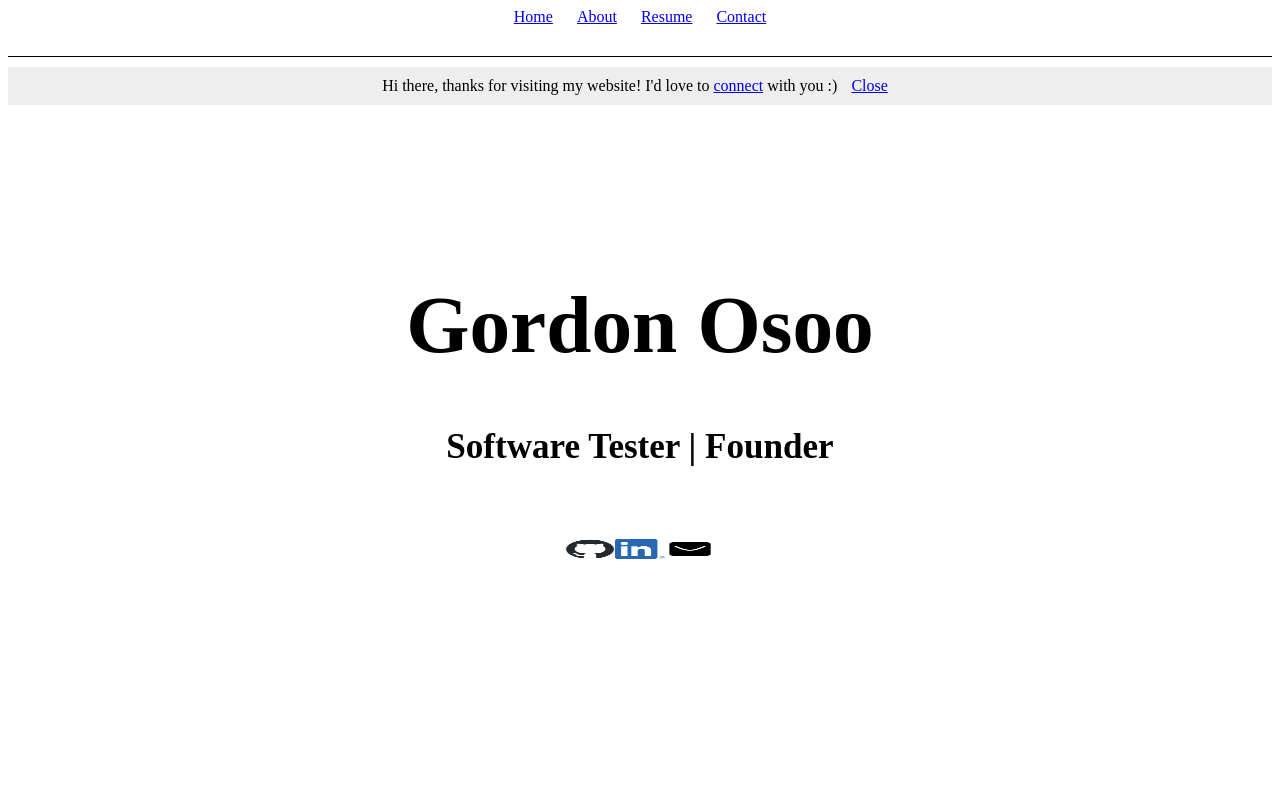
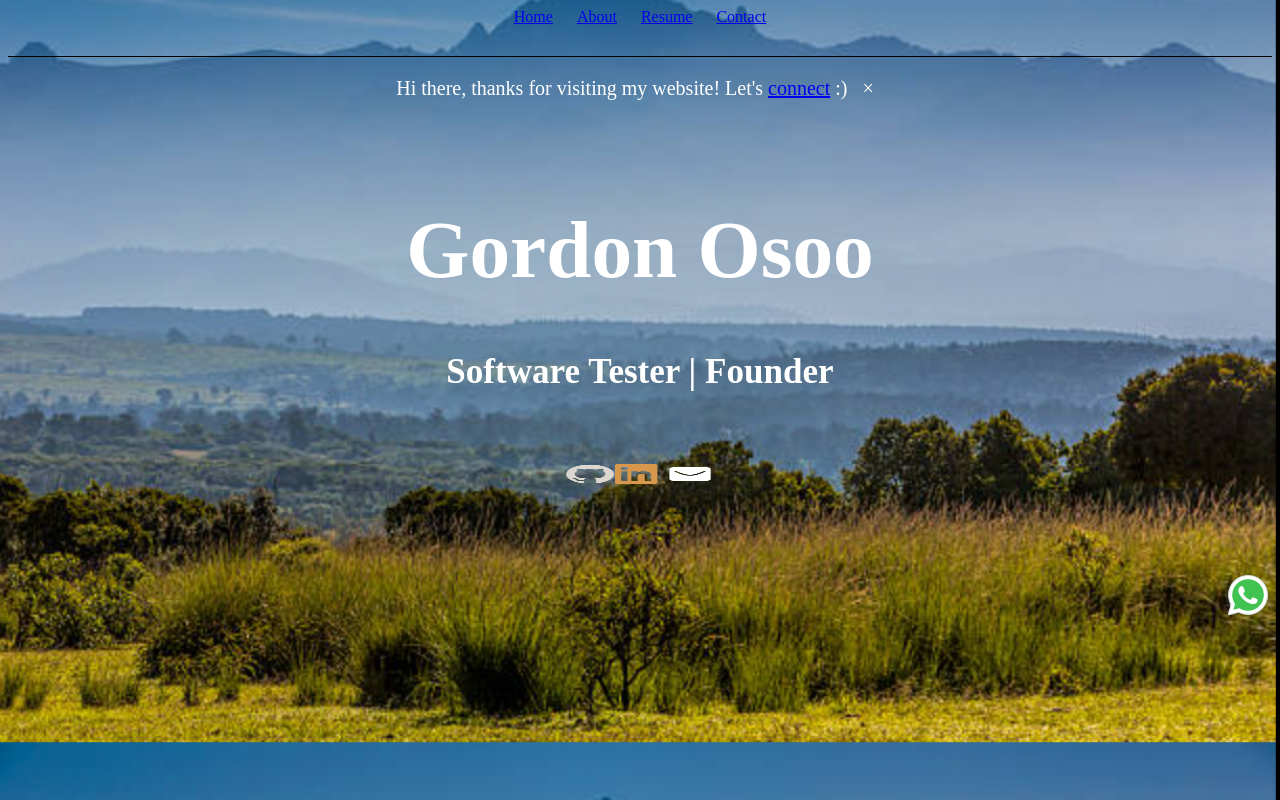
Before and after one commit to osooabina/OsooWebsite, a plain HTML site: page index.html in a window 1280 px wide. Drawn offline with Linux system fonts and the light colour scheme; files whose address does not match are found by name.

Commit message:
add icons

```diff
--- a/css/style.css
+++ b/css/style.css
@@ -2,41 +2,46 @@
   border-bottom: 1px solid #000;
   padding-bottom: 30px;
   margin-bottom: 10px; /* creates 10 pixels of space between menu items */
+  color: white;
 }
 .menu {
   display: flex;
   justify-content: center; /* center the items horizontally */
+  color: white;
 }
 
 .menu ul {
   list-style-type: none; /* remove the default bullet points */
   margin: 0;
   padding: 0;
+  color: white;
 }
 
 .menu li {
   display: inline-block;
   margin: 0 10px; /* add some spacing between the items */
+  color: white;
 }
-
 .contact {
   text-align: center;
 }
 .banner{
   font-size: 30px;
-  background-color: #fff;
-  padding: 100px;
+  padding: 20px;
   text-align: center;
+  color: white;
 }
 .social-links {
     display: flex;
     justify-content: center;
     list-style: none;
     padding: 30px;
+    color: white;
   }
 
 social-links li {
     margin: 0 10px;
+    color: white;
   }
 
 .social-links li:first-child {
@@ -53,11 +58,15 @@ social-links li {
 .banner-text {
   text-align: center;
 }
-
 .banner-close {
-  background-color: #eee;
   padding: 10px;
   margin-bottom: 20px;
+  font-size: 20px;
+  text-decoration: none;
+  top: 10px;
+  right: 10px;
+  color: white;
+}
 }
 
 .banner-close-text {
@@ -71,17 +80,28 @@ social-links li {
   color: #333;
   text-decoration: none;
 }
-
-.banner-close-close:hover {
-  text-decoration: underline;
+.profile{
+  text-align: center;
 }
 
+.column-profile {
+  width: 40%;
+  float: left;
 
-#index {
-  background-color: #ccc;
 }
 
+}
+.row about-content{
+  float: right;
+}
+.column-skills{
+  width: 40%;
+  float: left;
 
-#contact {
-  background-color: #ccc;
 }
+.row section-intro{
+  text-align: center;
+}
+.whatsapp {
+  text-align: right;
+}
--- a/index.html
+++ b/index.html
@@ -5,8 +5,17 @@
     <title>Teleo Software Testing Solutions</title>
     <script src="js/script.js"></script>
     <link rel="stylesheet" type="text/css"  href="css/style.css">
+    <style>
+      body {
+        background-image: url("images/mtkenya.png");
+        background-size: cover;
+        background-position: center;
+      }
+    </style>
+
   </head>
   <body>
+
      <nav>
        <div class="menu">
 
@@ -30,12 +39,10 @@
 
   <script src="script.js"></script>
 
-
-
       <div class="banner-close">
         <div class="banner-text">
-          Hi there, thanks for visiting my website! I'd love to <a href="https://www.linkedin.com/in/gordon-osoo-52115636/" target="_blank">connect</a> with you :)
-          <a href="#" class="banner-close">Close</a>
+          Hi there, thanks for visiting my website! Let's <a href="https://www.linkedin.com/in/gordon-osoo-52115636/" target="_blank">connect</a> :)
+          <a href="#" class="banner-close">&times;</a>
         </div>
       </div>
 
@@ -49,11 +56,30 @@
      </h3>
 
      <ul class="social-links">
-       <li><a href="https://github.com/gordonosoo/"><img src="images/github-mark.png" alt="Link to my GitHub account " width="50" height="20"></a></li>
-       <li><a href="https://www.linkedin.com/in/gordon-osoo-52115636/"><img src="images/LI-In-Bug.png" alt="Link to linkedIn account" width="50" height="20"></a></li>
-       <li><a href="mailto:osoo.gordon@gmail.com"><img src="images/emailicon.png" alt="Send Mail" width="50" height="20"></a></li>
-     </ul>
+  <li>
+    <a href="https://github.com/gordonosoo/">
+      <img src="images/github-mark.png" alt="Link to my GitHub account" width="50" height="20" style="filter: invert(1);">
+    </a>
+  </li>
+  <li>
+    <a href="https://www.linkedin.com/in/gordon-osoo-52115636/">
+      <img src="images/LI-In-Bug.png" alt="Link to linkedIn account" width="50" height="20" style="filter: invert(1);">
+    </a>
+  </li>
+  <li>
+    <a href="mailto:osoo.gordon@gmail.com">
+      <img src="images/emailicon.png" alt="Send Mail" width="50" height="20" style="filter: invert(1);">
+    </a>
+  </li>
+</ul>
+
      </div>
+     <div class="whatsapp" >
+     <a href="https://wa.me/254729055307?text=Hello,%20I%20am%20interested%20in%20your%20services."><img src ="images/whatsapp.png"></a>
+   </div>
+
+
+
 
 
   </body>
```
Also changed, not shown: about.html (+8 -5 lines), images/mtkenya.png (added), images/whatsapp.png (added), 2 other files.
